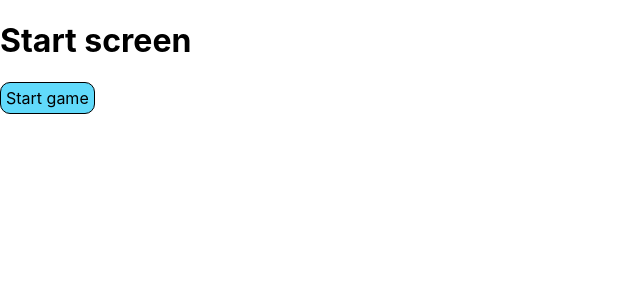
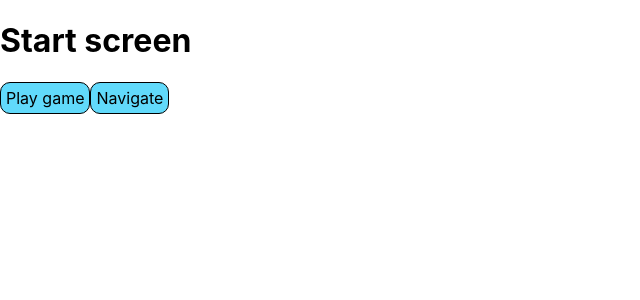
Before and after one commit to JBaaij/react-tic-tac-toe, a React (Create React App) app: page / in a window 1280 px wide. Shown: the top 300 px of the page, without its empty margins (0-640 px from the left). Built offline with nearby package versions, Linux system fonts and the light colour scheme; the HTML template or start-up script is replaced by a standard one.

Commit message:
Add game playing

```diff
--- a/src/helpers/grid/grid.ts
+++ b/src/helpers/grid/grid.ts
@@ -1,4 +1,4 @@
-import {ColumnIsSameValue, DiagonalIsSameValue, GridCellValue, RowIsSameValue} from "./types";
+import { ColumnIsSameValue, DiagonalIsSameValue, GridCellValue, RowIsSameValue } from "./types";
 
 export const createGrid = (args: {
     size: number;
@@ -9,7 +9,10 @@ export const createGrid = (args: {
 
 export const setGridCellValue = (args: GridCellValue) => {
     const { grid, x, y, value } = args;
-    grid[y][x] = value;
+    const newGrid = [...grid]; // Create a new copy of the grid array
+    newGrid[y] = [...newGrid[y]]; // Create a new copy of the row array
+    newGrid[y][x] = value;
+    return newGrid;
 };
 
 export const checkRowIsSameValue = (args: RowIsSameValue) => {
--- a/src/pages/StartScreen.tsx
+++ b/src/pages/StartScreen.tsx
@@ -1,17 +1,36 @@
 import TitleComponent from "../components/TitleComponent";
 import LabelButton from "../components/LabelButton";
 import {useNavigate} from "react-router-dom";
+import {useEffect, useState} from "react";
+import {createGrid, setGridCellValue} from "../helpers/grid/grid";
 
 const StartScreen = () => {
+    const [grid, setGrid] = useState(createGrid({size: 3}))
+    const [currentPlayer, setCurrentPlayer] = useState(1) // [1, 2]
     const navigate = useNavigate();
-    const onClick = () => {
+    const onPlayGame = () => {
+        const newGrid = setGridCellValue({grid, x: 1, y: 1, value: currentPlayer === 1 ? 1 : 2})
+        setGrid(newGrid)
+        setCurrentPlayer(currentPlayer === 1 ? 2 : 1)
+    }
+
+    const onNavigate = () => {
         navigate("/game")
     }
+
+    useEffect(() => {
+        console.log("mounted")
+    }, [])
+
+    useEffect(() => {
+        console.log(grid)
+    }, [grid, currentPlayer])
 
     return (
         <div>
             <TitleComponent title={"Start screen"}/>
-            <LabelButton label={"Start game"} onClick={onClick}/>
+            <LabelButton label={"Play game"} onClick={onPlayGame}/>
+            <LabelButton label={"Navigate"} onClick={onNavigate}/>
         </div>
     );
 }
```
Also changed, not shown: 1 other file (tests, documents, lock files or other folders).
